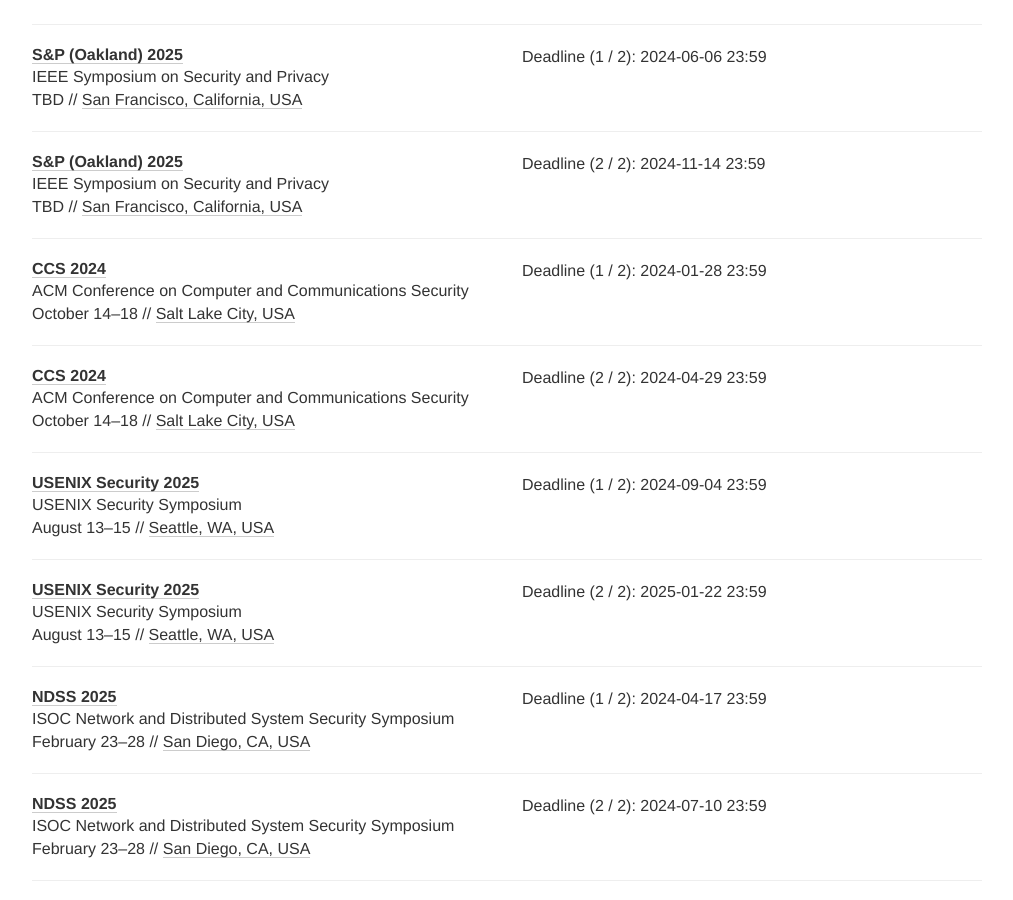
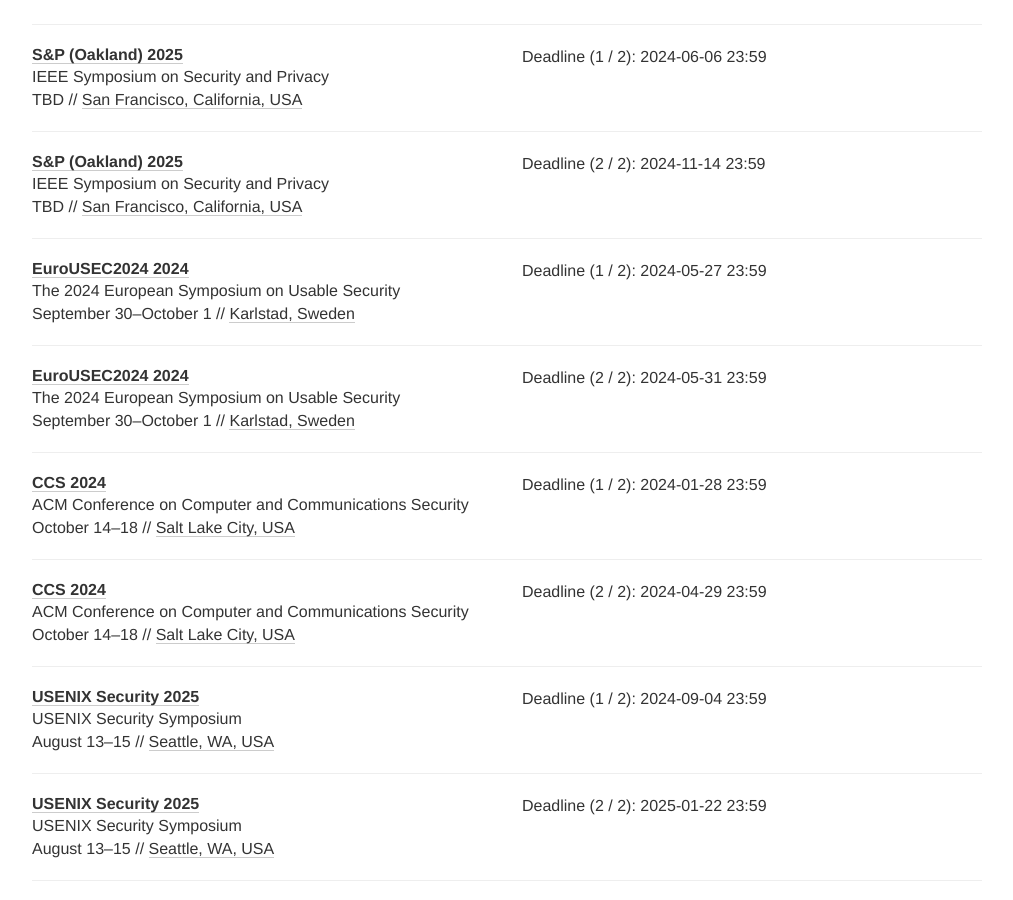
Before and after one commit to sec-deadlines/sec-deadlines.github.io, a Jekyll site: the page built from index.html, in a window 1280 px wide and 900 px high, scrolled down 333 px. Shown: the whole window, without its empty margins (133-1146 px from the left). Built offline with Jekyll 4.4.1, drawn with Linux system fonts in a browser that asks for light colours; nearby versions of some CDN libraries; comment, search, counter and statistics services are not loaded.

Commit message:
Add EuroUSEC2024

```diff
--- a/_data/conferences.yml
+++ b/_data/conferences.yml
@@ -11,6 +11,17 @@
     - "2024-06-06 23:59"
     - "2024-11-14 23:59"
   place: San Francisco, California, USA
+  tags: [SEC, PRIV, CONF]
+
+- name: EuroUSEC2024
+  description: The 2024 European Symposium on Usable Security
+  year: 2024
+  link: https://eurousec24.kau.se/
+  deadline:
+   - "2024-05-27 23:59"
+   - "2024-05-31 23:59"
+  date: September 30-October 1
+  place: Karlstad, Sweden
   tags: [SEC, PRIV, CONF]
 
 - name: CCS
```
